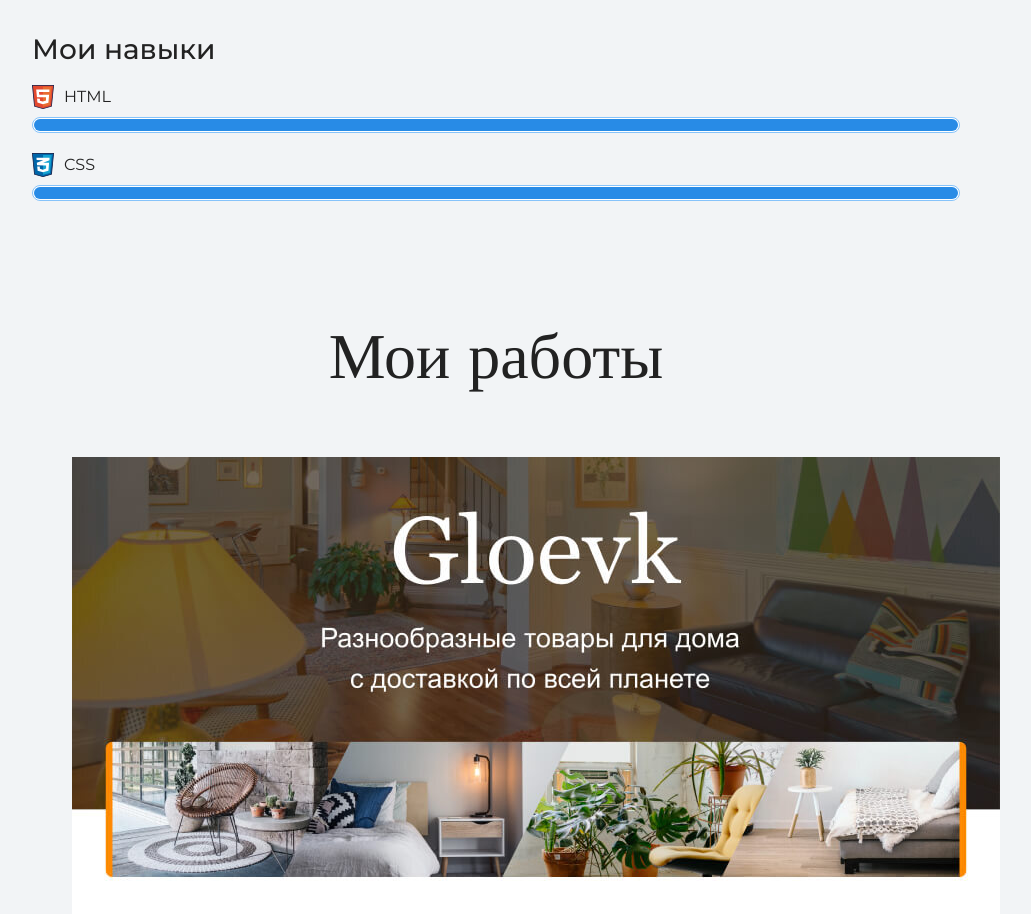
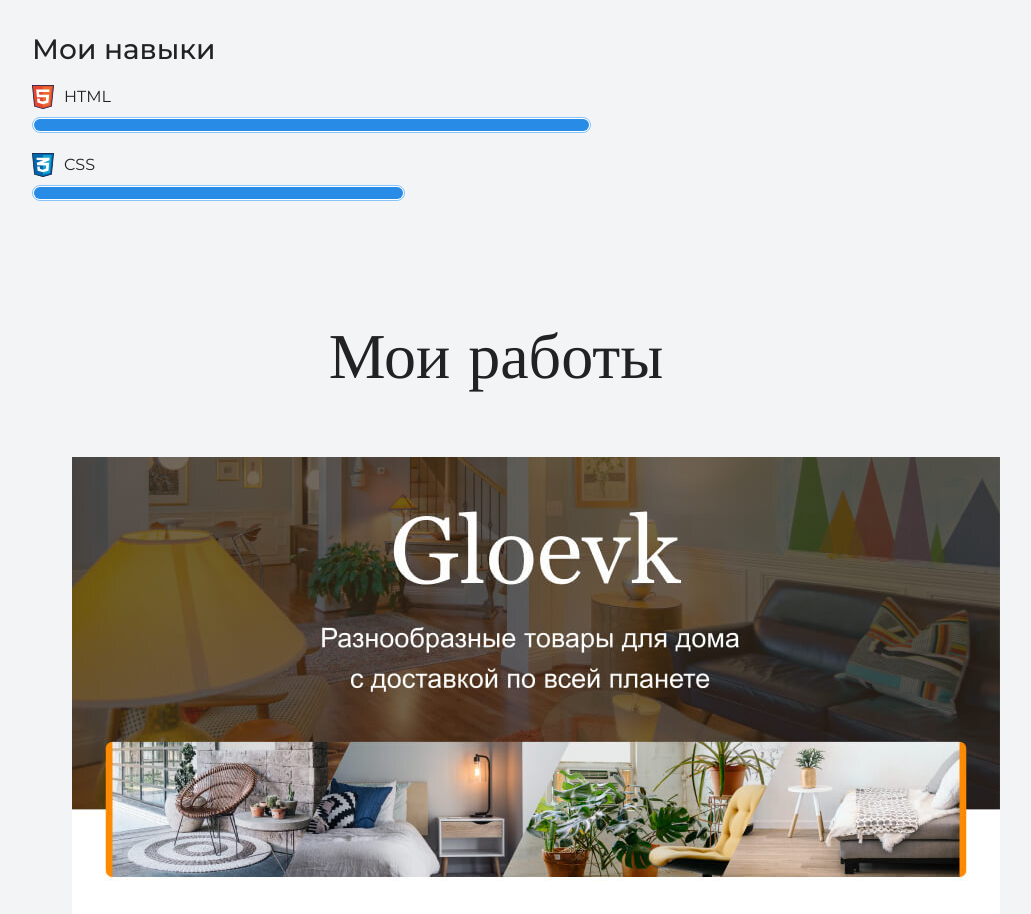
Before and after one commit to 4950505/my-site, a plain HTML site: page index.html in a window 1280 px wide. Shown: the part 1986-2900 px from the top of the page, without its empty margins (144-1175 px from the left). Drawn offline with nearby package versions, Linux system fonts and the light colour scheme.

Commit message:
update skills

```diff
--- a/index.html
+++ b/index.html
@@ -36,9 +36,9 @@
           <h3>Мои навыки</h3>
           <dl class="skills-list">
             <dt class="skill-html">HTML</dt>
-            <dd class="level"><div>60%</div></dd>
+            <dd class="level" style="width: 60%;"><div>60%</div></dd>
             <dt class="skill-css">CSS</dt>
-            <dd class="level"><div>40%</div></dd>
+            <dd class="level" style="width: 40%;"><div>40%</div></dd>
           </dl>
         </div>
       <div>
```
